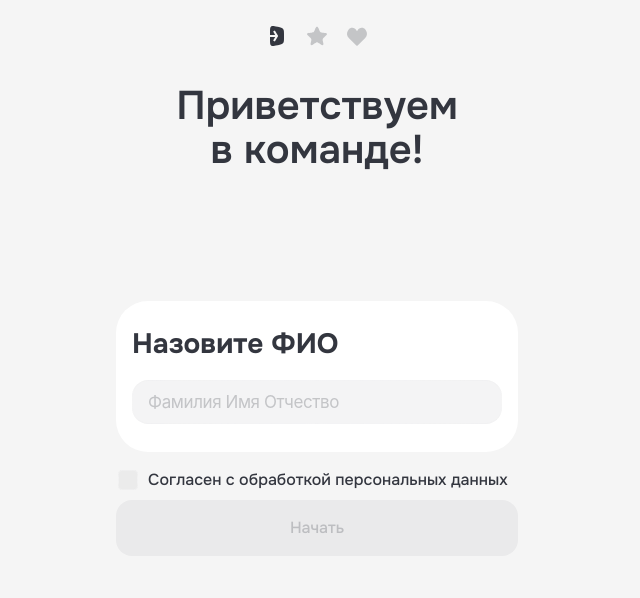
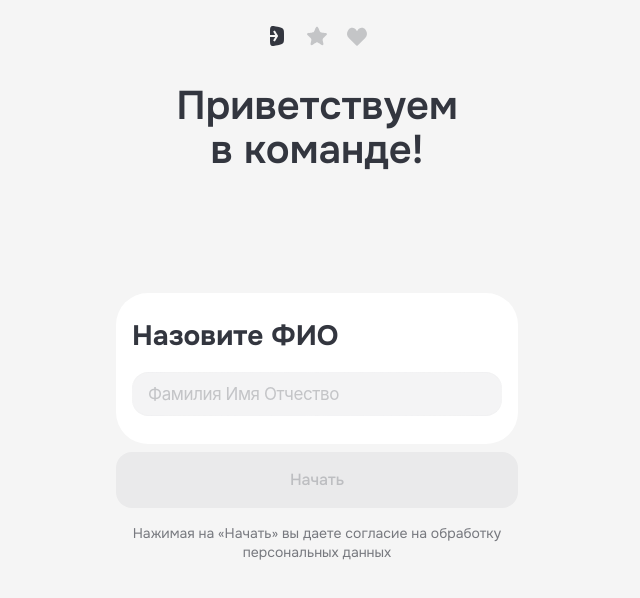
Before and after one commit to akanishchenko22-wq/multifora, a Next.js app: page / in a window 1280 px wide. Shown: the top 598 px of the page, without its empty margins (323-963 px from the left). Built offline with nearby package versions, Linux system fonts and the light colour scheme.

Commit message:
Update index.js

```diff
--- a/pages/index.js
+++ b/pages/index.js
@@ -602,7 +602,7 @@ function Checkbox({ label, checked, onChange }) {
           <CheckboxIcon checked={checked} />
         </div>
       </div>
-      <div style={{ color: 'var(--text-primary)', fontFamily: 'Onest', fontSize: 16, fontWeight: 500, lineHeight: '24px', textAlign: 'left' }}>
+      <div style={{ color: 'var(--text-primary)', fontFamily: 'Onest', fontSize: 16, fontWeight: 500, lineHeight: '16px' }}>
         {label}
       </div>
     </button>
@@ -912,7 +912,7 @@ export default function Home() {
   const [fields, setFields]     = useState({ name: '', snils: '', inn: '', educationPlace: '', contractNumber: '', accountNumber: '', bik: '', corrAccount: '' });
   const [committed, setCommitted] = useState({ name: '', snils: '', inn: '', educationPlace: '', contractNumber: '', accountNumber: '', bik: '', corrAccount: '' });
   const [files, setFiles]       = useState({ passport: [], snilsFiles: [], innFiles: [], workbook: [], educationFiles: [], driverLicense: [], voennik: [] });
-  const [toggles, setToggles]   = useState({ engLevel: 'A1', marital: 'Не в браке', noEducation: false, hasChildren: false, pdAgree: false });
+  const [toggles, setToggles]   = useState({ engLevel: 'A1', marital: 'Не в браке', noEducation: false, hasChildren: false });
 
   // ── Статус отправки ─────────────────────────────────────────────────────────
   const [isSubmitting, setIsSubmitting] = useState(false);
@@ -1488,22 +1488,10 @@ export default function Home() {
               />
             </DocCard>
 
-            {/* Соглашение на обработку персональных данных */}
-            <button onClick={() => setToggle('pdAgree')(!toggles.pdAgree)} style={{ marginTop: 16, display: 'flex', alignSelf: 'stretch', alignItems: 'flex-start', justifyContent: 'flex-start', gap: 8, background: 'none', border: 'none', cursor: 'pointer', padding: 0 }}>
-              <div style={{ width: 24, height: 24, minWidth: 24, minHeight: 24, flexShrink: 0, display: 'flex', alignItems: 'center', justifyContent: 'center' }}>
-                <div className={toggles.pdAgree ? undefined : 'gb'} style={{ width: 20, height: 20, borderRadius: 4, flexShrink: 0, display: 'flex' }}>
-                  <CheckboxIcon checked={toggles.pdAgree} />
-                </div>
-              </div>
-              <div style={{ color: 'var(--text-primary)', fontFamily: 'Onest', fontSize: 16, fontWeight: 500, lineHeight: '24px', textAlign: 'left' }}>
-                Согласен с обработкой персональных данных
-              </div>
-            </button>
-
-            {/* Кнопка «Начать» — ровно 8px от чекбокса */}
+            {/* Кнопка «Начать» */}
             <button
               onClick={handleStep1Continue}
-              disabled={!nameComplete || !toggles.pdAgree}
+              disabled={!nameComplete}
               style={{
                 marginTop: 8,
                 display: 'flex',
@@ -1514,18 +1502,23 @@ export default function Home() {
                 alignItems: 'center',
                 borderRadius: 16,
                 border: 'none',
-                background: (nameComplete && toggles.pdAgree) ? '#446BF2' : 'var(--ctrl-disabled)',
-                color: (nameComplete && toggles.pdAgree) ? '#FFFFFF' : 'var(--text-disabled)',
+                background: nameComplete ? '#446BF2' : 'var(--ctrl-disabled)',
+                color: nameComplete ? '#FFFFFF' : 'var(--text-disabled)',
                 fontFamily: 'Onest',
                 fontSize: 16,
                 fontWeight: 500,
                 lineHeight: '16px',
-                cursor: (nameComplete && toggles.pdAgree) ? 'pointer' : 'default',
+                cursor: nameComplete ? 'pointer' : 'default',
                 transition: 'transform var(--ui-bounce-fast) var(--ui-bounce-ease), background 180ms var(--ui-bounce-ease-soft), color 180ms var(--ui-bounce-ease-soft)',
               }}
             >
               Начать
             </button>
+
+            {/* Согласие на обработку ПД */}
+            <div style={{ marginTop: 16, alignSelf: 'stretch', color: 'var(--text-secondary, rgba(51, 54, 63, 0.65))', textAlign: 'center', fontFamily: 'Onest', fontSize: 14, fontStyle: 'normal', fontWeight: 400, lineHeight: '140%' }}>
+              Нажимая на «Начать» вы даете согласие на обработку персональных данных
+            </div>
            </div>
           </div>
         )}
```
